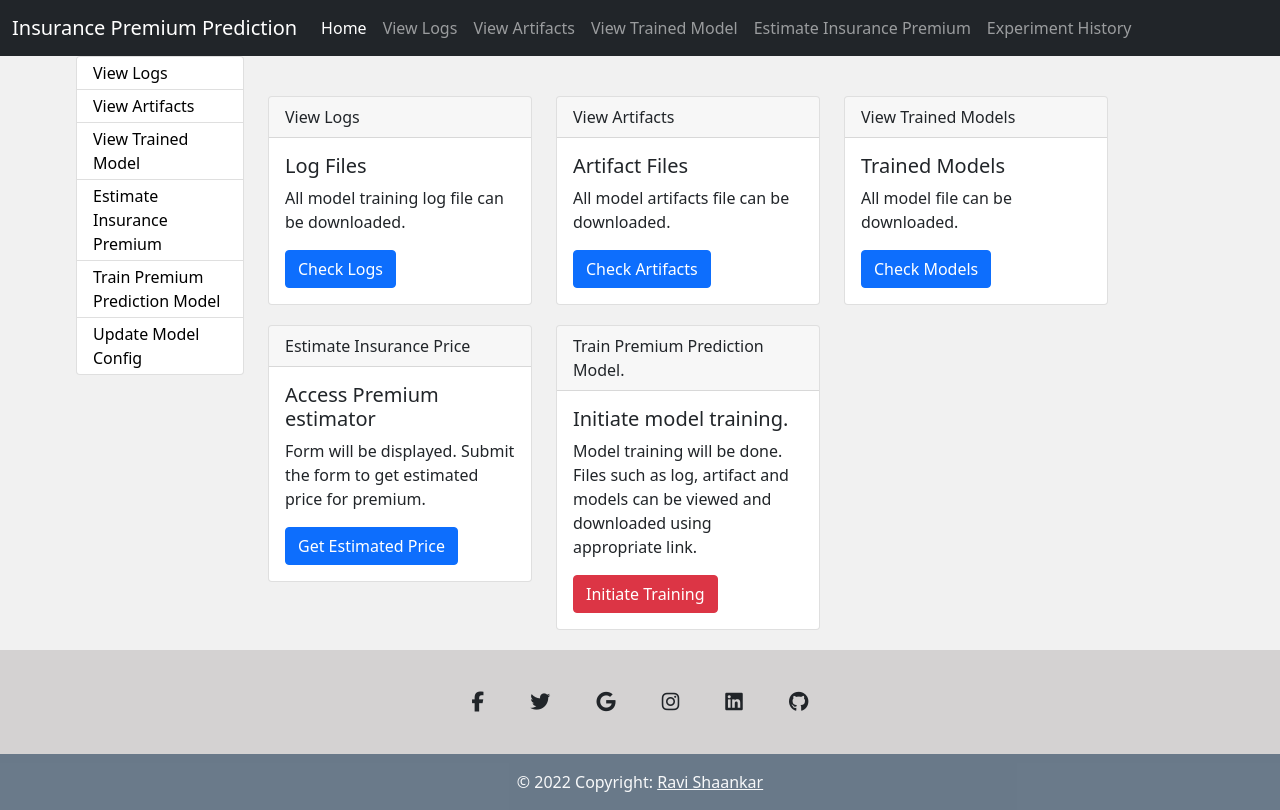
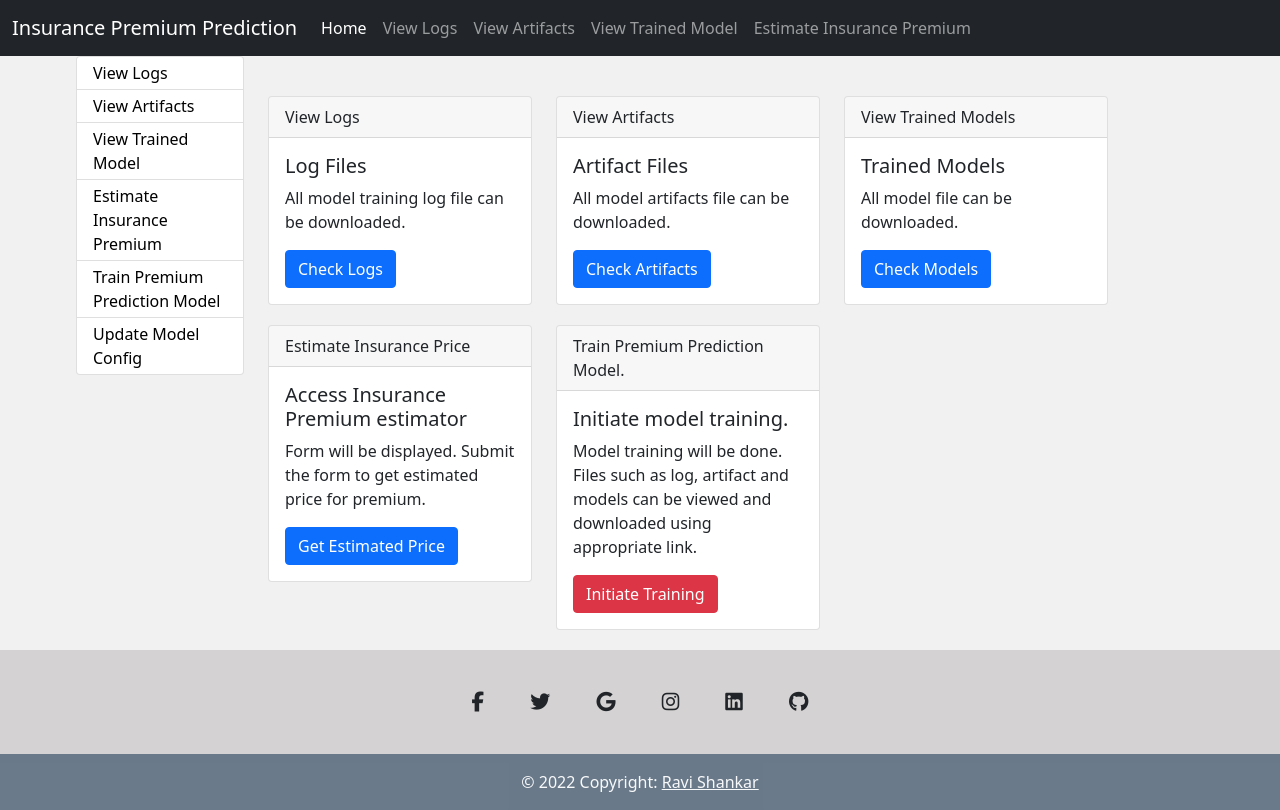
Before and after one commit to rsjha945/insurance_premium_prediction, a Flask app: template templates/index.html in a window 1280 px wide. Run offline with Flask 2, Linux system fonts and the light colour scheme; the template is opened without the code that fills it, so the values that code supplies are empty; some libraries are stand-ins or nearby versions.

Commit message:
template updated

```diff
--- a/templates/header.html
+++ b/templates/header.html
@@ -75,9 +75,9 @@ table-layout: fixed;
                     <li class="nav-item">
                         <a class="nav-link {% if 'predict' in request.path %} active {% endif %}" href="/predict">Estimate Insurance Premium</a>
                     </li>
-                    <li class="nav-item">
+                    <!-- <li class="nav-item">
                         <a class="nav-link {% if 'predict' in request.path %} active {% endif %}" href="/view_experiment_hist">Experiment History</a>
-                    </li>
+                    </li> -->
                 </ul>
             </div>
         </div>
@@ -165,7 +165,7 @@ table-layout: fixed;
         <!-- Copyright -->
         <div class="text-center text-light p-3" style="background-color: rgba(3, 36, 67, 0.504);">
             © 2022 Copyright:
-            <a class="text-light" href="https://github.com/rsjha945">Ravi Shaankar</a>
+            <a class="text-light" href="https://github.com/rsjha945">Ravi Shankar</a>
         </div>
         <!-- Copyright -->
     </footer>
--- a/templates/index.html
+++ b/templates/index.html
@@ -84,7 +84,7 @@
             </div>
             <div class="card-body">
 
-                <h5 class="card-title">Access Premium estimator</h5>
+                <h5 class="card-title">Access Insurance Premium estimator</h5>
                 <p class="card-text">Form will be displayed. Submit the form to get estimated price for premium.</p>
                 <a class="btn btn-primary" href="/predict">Get Estimated Price</a>
             </div>
```
